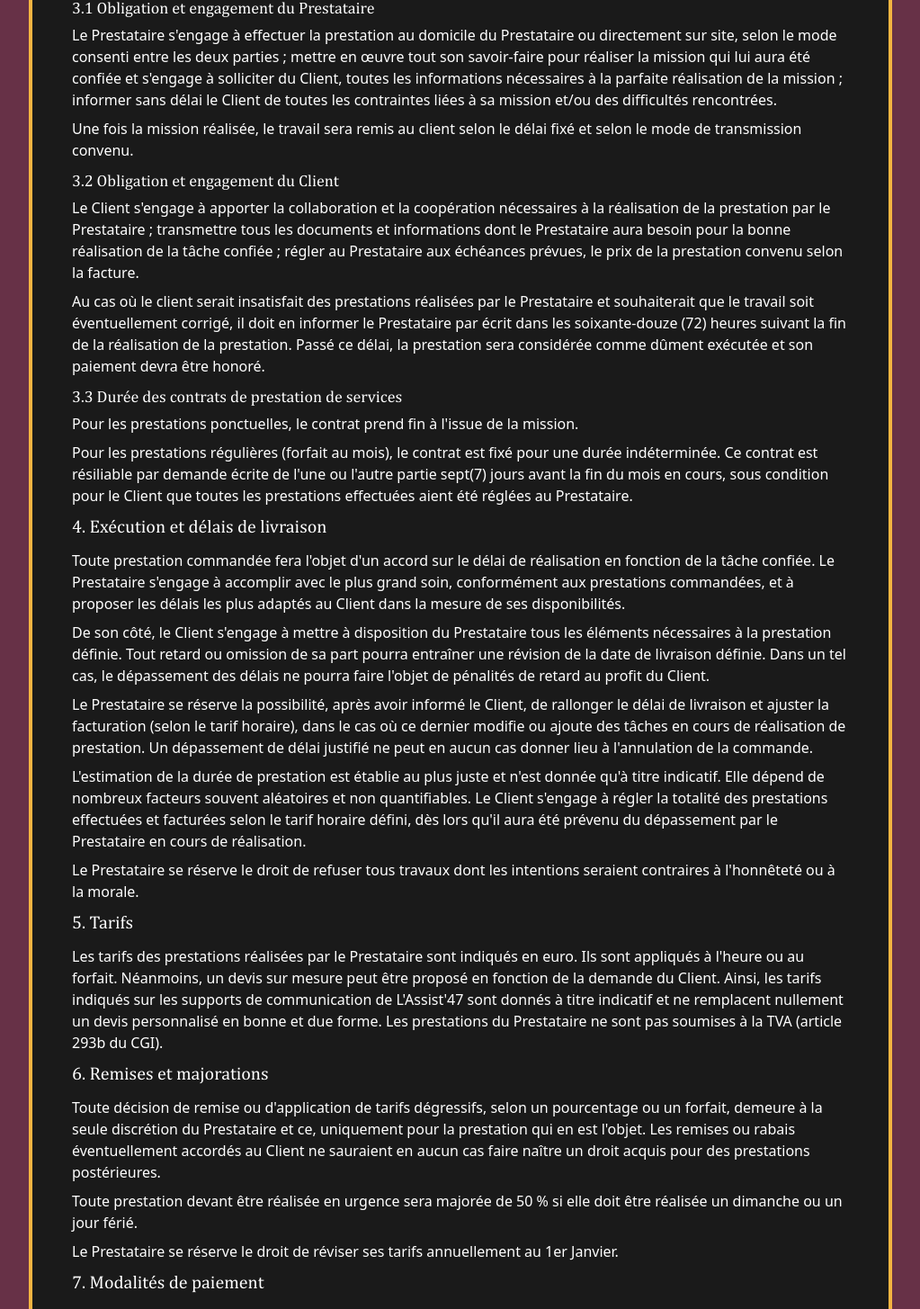
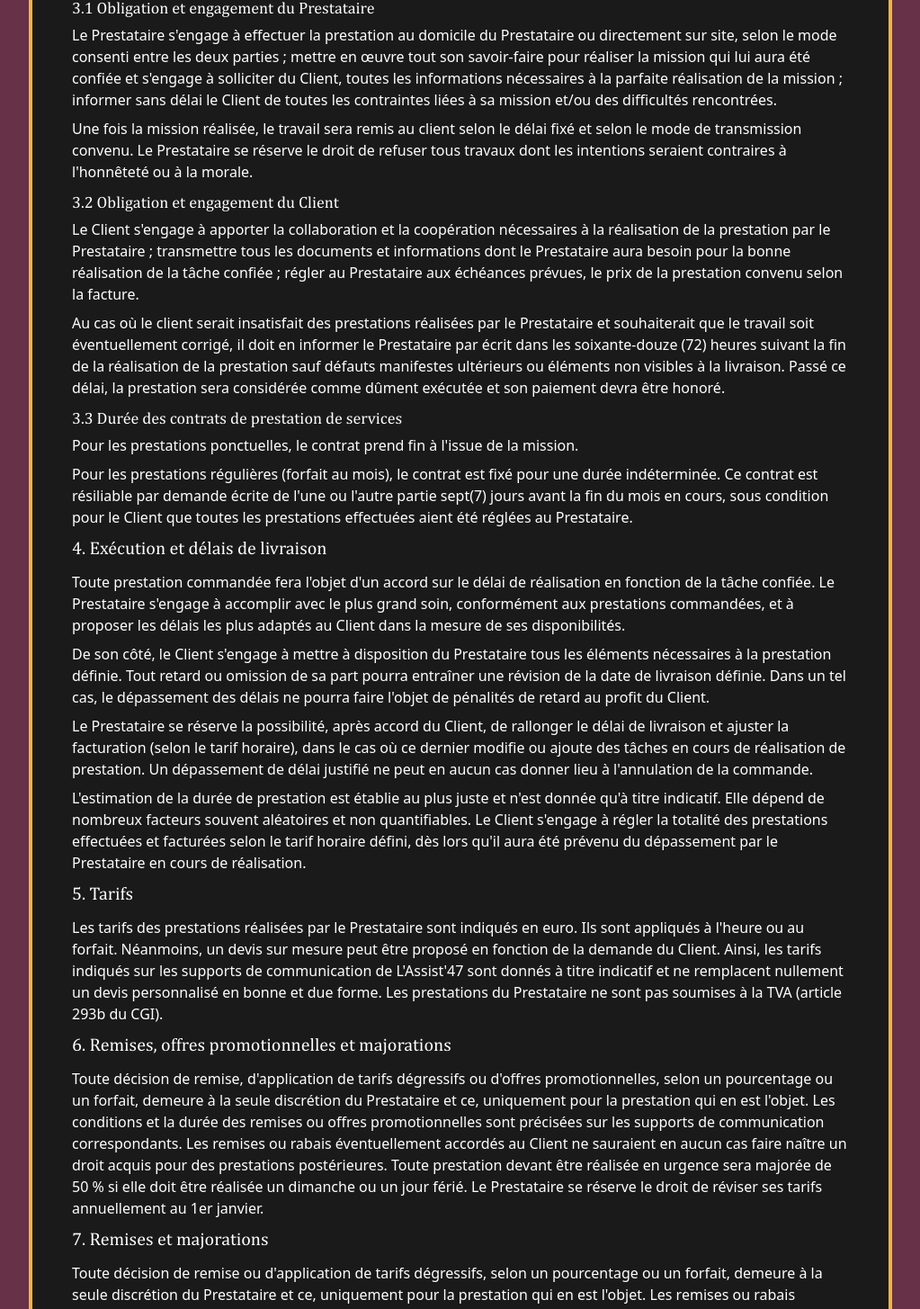
Before and after one commit to paul-mesnilgrente/lassist47, a Next.js app: page /conditions-generales-de-vente in a window 1280 px wide. Shown: the part 697-2152 px from the top of the page at 90% size, without its empty margins (128-1151 px from the left). Built offline with nearby package versions, Linux system fonts and the light colour scheme.

Commit message:
chore: updated CGVs

```diff
--- a/app/conditions-generales-de-vente/page.tsx
+++ b/app/conditions-generales-de-vente/page.tsx
@@ -51,7 +51,9 @@ export default function ConditionsGeneralesDeVente() {
       </p>
       <p className="pb-2">
         Une fois la mission réalisée, le travail sera remis au client selon le
-        délai fixé et selon le mode de transmission convenu.
+        délai fixé et selon le mode de transmission convenu. Le Prestataire se
+        réserve le droit de refuser tous travaux dont les intentions seraient
+        contraires à l&apos;honnêteté ou à la morale.
       </p>
       <h3 className="text-lg pb-1">Obligation et engagement du Client</h3>
       <p className="pb-2">
@@ -66,9 +68,10 @@ export default function ConditionsGeneralesDeVente() {
         Au cas où le client serait insatisfait des prestations réalisées par le
         Prestataire et souhaiterait que le travail soit éventuellement corrigé,
         il doit en informer le Prestataire par écrit dans les soixante-douze
-        (72) heures suivant la fin de la réalisation de la prestation. Passé ce
-        délai, la prestation sera considérée comme dûment exécutée et son
-        paiement devra être honoré.
+        (72) heures suivant la fin de la réalisation de la prestation sauf
+        défauts manifestes ultérieurs ou éléments non visibles à la livraison.
+        Passé ce délai, la prestation sera considérée comme dûment exécutée et
+        son paiement devra être honoré.
       </p>
       <h3 className="text-lg pb-1">
         Durée des contrats de prestation de services
@@ -101,8 +104,8 @@ export default function ConditionsGeneralesDeVente() {
         pourra faire l&apos;objet de pénalités de retard au profit du Client.
       </p>
       <p className="pb-2">
-        Le Prestataire se réserve la possibilité, après avoir informé le Client,
-        de rallonger le délai de livraison et ajuster la facturation (selon le
+        Le Prestataire se réserve la possibilité, après accord du Client, de
+        rallonger le délai de livraison et ajuster la facturation (selon le
         tarif horaire), dans le cas où ce dernier modifie ou ajoute des tâches
         en cours de réalisation de prestation. Un dépassement de délai justifié
         ne peut en aucun cas donner lieu à l&apos;annulation de la commande.
@@ -115,10 +118,6 @@ export default function ConditionsGeneralesDeVente() {
         facturées selon le tarif horaire défini, dès lors qu&apos;il aura été
         prévenu du dépassement par le Prestataire en cours de réalisation.
       </p>
-      <p className="pb-2">
-        Le Prestataire se réserve le droit de refuser tous travaux dont les
-        intentions seraient contraires à l&apos;honnêteté ou à la morale.
-      </p>
 
       <h2 className="text-xl pb-3">Tarifs</h2>
       <p className="pb-2">
@@ -129,6 +128,23 @@ export default function ConditionsGeneralesDeVente() {
         L&apos;Assist&apos;47 sont donnés à titre indicatif et ne remplacent
         nullement un devis personnalisé en bonne et due forme. Les prestations
         du Prestataire ne sont pas soumises à la TVA (article 293b du CGI).
+      </p>
+
+      <h2 className="text-xl pb-3">
+        Remises, offres promotionnelles et majorations
+      </h2>
+      <p className="pb-2">
+        Toute décision de remise, d&apos;application de tarifs dégressifs ou
+        d&apos;offres promotionnelles, selon un pourcentage ou un forfait,
+        demeure à la seule discrétion du Prestataire et ce, uniquement pour la
+        prestation qui en est l&apos;objet. Les conditions et la durée des
+        remises ou offres promotionnelles sont précisées sur les supports de
+        communication correspondants. Les remises ou rabais éventuellement
+        accordés au Client ne sauraient en aucun cas faire naître un droit
+        acquis pour des prestations postérieures. Toute prestation devant être
+        réalisée en urgence sera majorée de 50 % si elle doit être réalisée un
+        dimanche ou un jour férié. Le Prestataire se réserve le droit de réviser
+        ses tarifs annuellement au 1er janvier.
       </p>
 
       <h2 className="text-xl pb-3">Remises et majorations</h2>
@@ -245,7 +261,7 @@ export default function ConditionsGeneralesDeVente() {
         l&apos;exécution de l&apos;une de ses obligations décrites dans les
         présentes CGV découle d&apos;un cas de force majeure. À ce titre, la
         force majeure s&apos;entend de tout évènement imprévisible, irrésistible
-        et extérieur, au sens de l&apos;article 1148 du Code Civil.
+        et extérieur, au sens de l&apos;article 1218 du Code Civil.
       </p>
       <p className="pb-2">
         La partie affectée par un cas de force majeure devra en aviser sans
```
